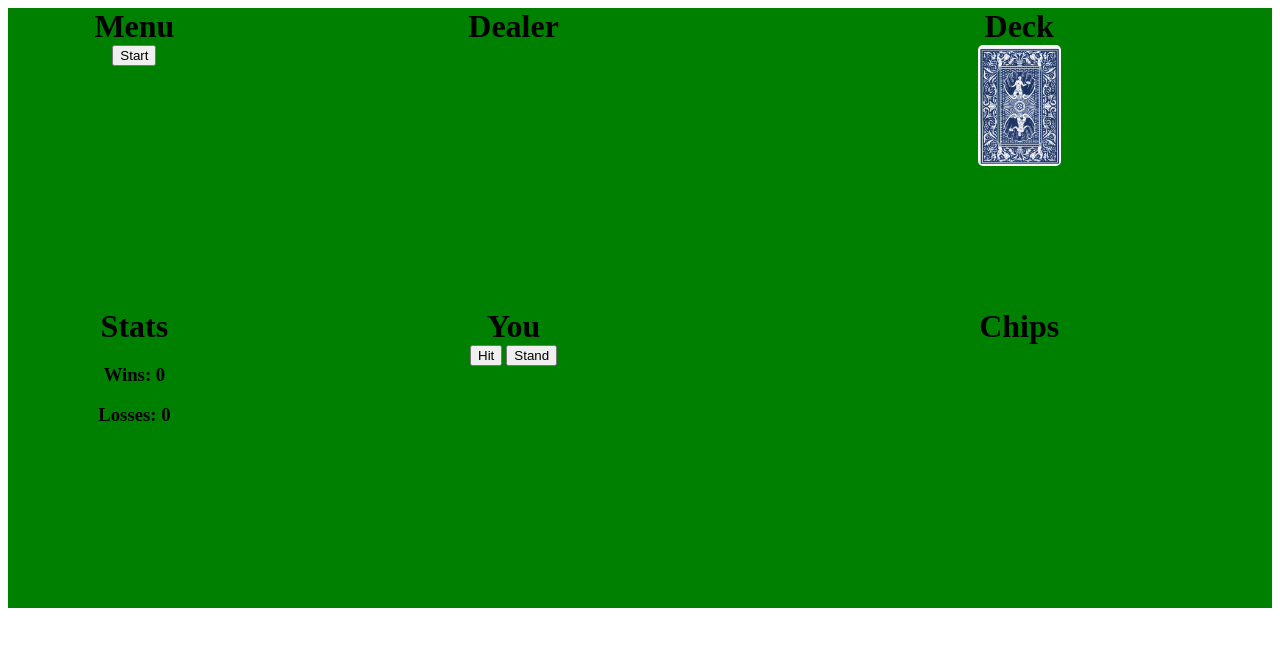
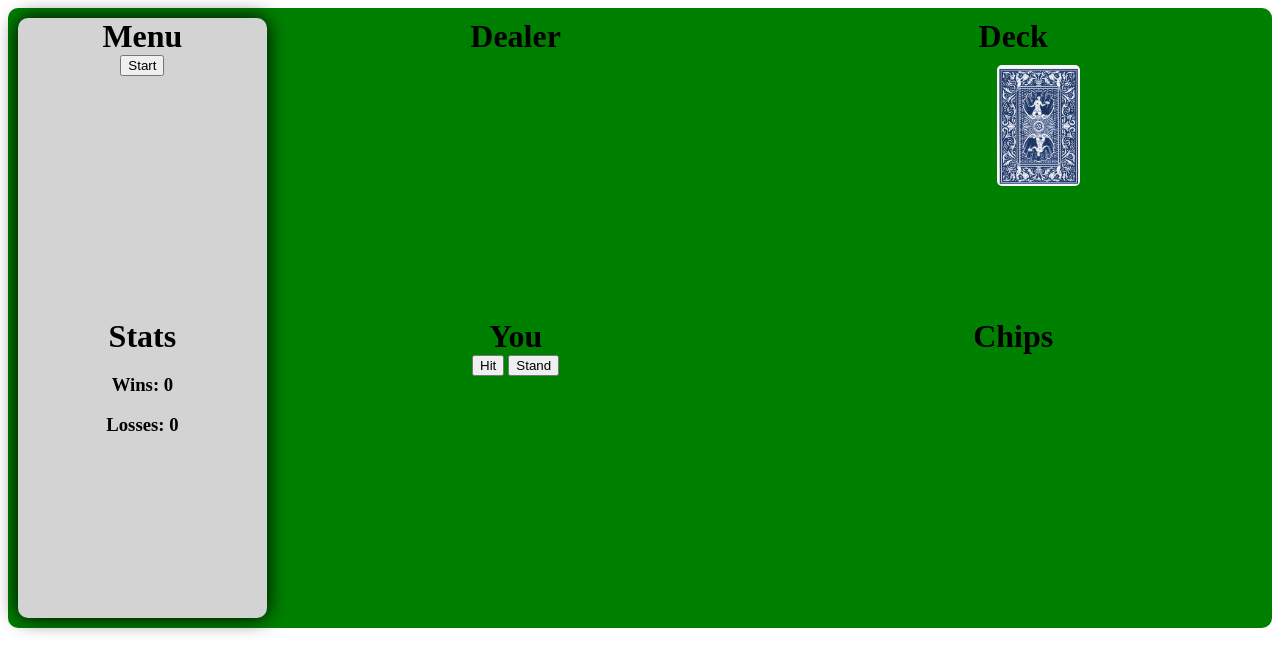
Before and after one commit to adamsmith2012/ProjectOne, a plain HTML site: page index.html in a window 1280 px wide. Drawn offline with nearby package versions, Linux system fonts and the light colour scheme.

Commit message:
Added style to menu/stats bar

```diff
--- a/css/style.css
+++ b/css/style.css
@@ -6,12 +6,17 @@ h1 {
   min-width: 600px;
   min-height: 600px;
   background: green;
+  border-radius: 10px;
+  padding: 10px;
   display: flex;
   flex-flow: row wrap;
 }
 
 #sidebar {
   width: 20%;
+  border-radius: 10px;
+  background-color: lightgray;
+  box-shadow: 0 0 20px black;
 
 }
 
@@ -30,4 +35,6 @@ h1 {
   width: 83px;
   height: 121px;
   border-radius: 5px;
+  margin-top: 10px;
+  margin-right: -50px;
 }
```
